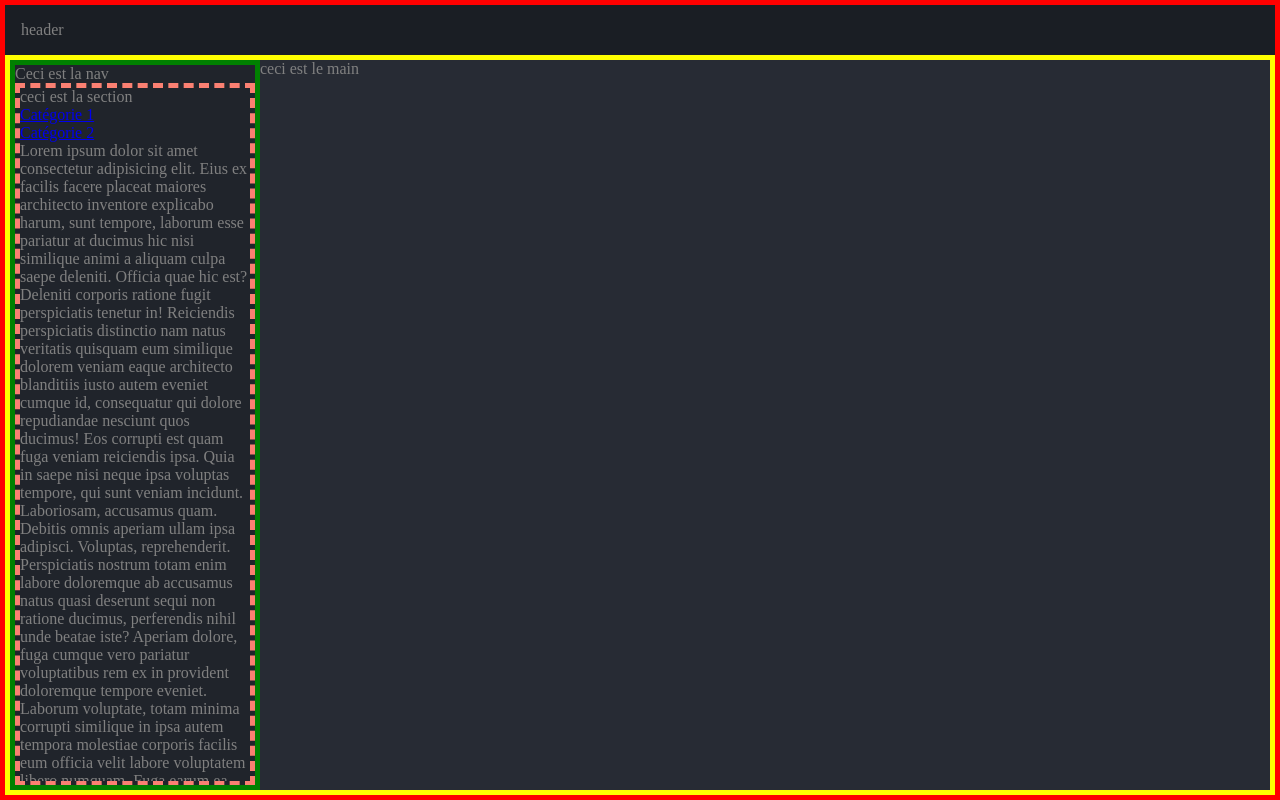
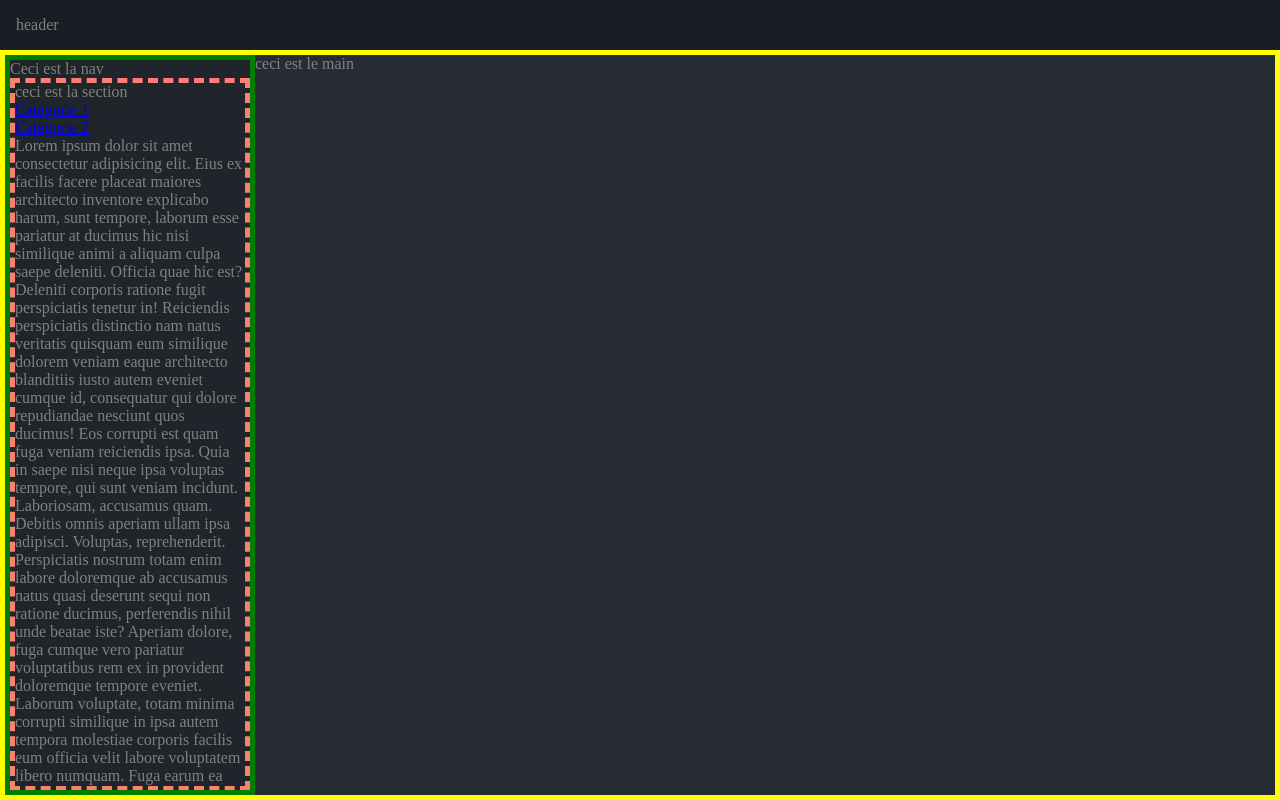
Before and after one commit to AlexandreVenet/css-hauteur-ajustee, a plain HTML site: page v2/index.html in a window 1280 px wide. Drawn offline with Linux system fonts and the light colour scheme.

Commit message:
sans superConteneur

```diff
--- a/v2/index.html
+++ b/v2/index.html
@@ -7,7 +7,7 @@
 		<link rel="stylesheet" href="styles.css">
 	</head>
 	<body>
-		<div class="superConteneur">
+		<!-- <div class="superConteneur"> -->
 
 			<header>header</header>
 
@@ -30,6 +30,6 @@
 				</main>
 			</div>
 
-		</div>
+		<!-- </div> -->
 	</body>
 </html>
--- a/v2/styles.css
+++ b/v2/styles.css
@@ -36,7 +36,7 @@ body
 }
 .superConteneur
 {
-	min-height: 100dvh;
+	/* min-height: 100dvh; */
 	/* height: 100%; */
 	/* min-height: 100dvh; */
 	border: 5px solid red;
@@ -54,7 +54,7 @@ header
 	display: flex;
 	/* height: calc(100vh - 3.1rem); */
 	/* min-height: calc(100vh - 3.1rem); */
-	height: calc(100dvh - 3.1rem - 10px);
+	height: calc(100dvh - 3.1rem);
 	position: relative;
 	overflow: hidden;
 	border: 5px solid yellow;
```
